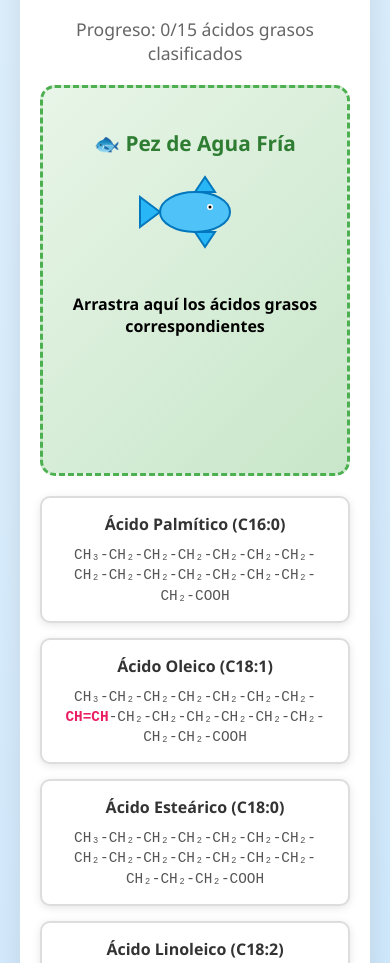
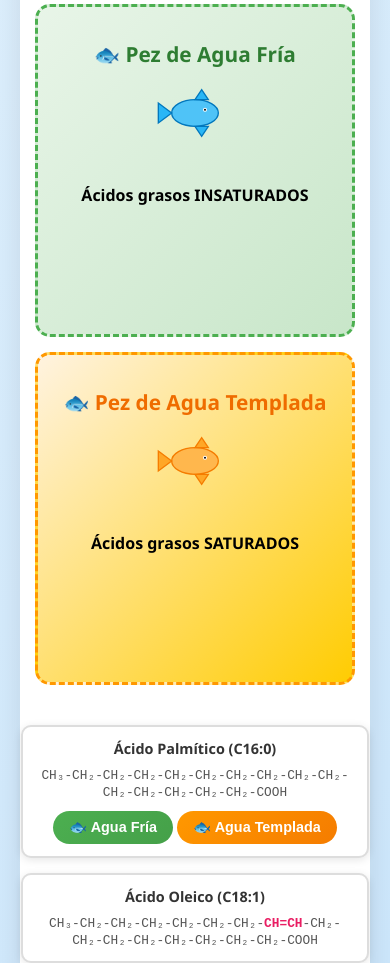
Before and after one commit to MandosTG/Acceso-a-primer-examen-parcial, a plain HTML site: page index.html in a window 390 px wide. Shown: the part 624-1587 px from the top of the page. Drawn offline with Linux system fonts and the light colour scheme.

Commit message:
Add files via upload

```diff
--- a/index.html
+++ b/index.html
@@ -49,21 +49,29 @@
         }
 
         .game-area {
+            display: flex;
+            flex-direction: column;
+            gap: 20px;
+            margin-bottom: 30px;
+        }
+
+        .fish-zones {
             display: grid;
-            grid-template-columns: 1fr 2fr 1fr;
-            gap: 30px;
-            margin-bottom: 30px;
-            min-height: 400px;
+            grid-template-columns: 1fr 1fr;
+            gap: 15px;
+            margin-bottom: 20px;
         }
 
         .fish-zone {
             background: linear-gradient(135deg, #e1f5fe 0%, #b3e5fc 100%);
             border-radius: 15px;
-            padding: 20px;
+            padding: 15px;
             text-align: center;
             border: 3px dashed #81c784;
             transition: all 0.3s ease;
             position: relative;
+            min-height: 200px;
+            touch-action: manipulation;
         }
 
         .fish-zone.cold {
@@ -117,8 +125,52 @@
             transition: all 0.3s ease;
             box-shadow: 0 2px 8px rgba(0,0,0,0.1);
             user-select: none;
-            min-width: 250px;
+            width: 100%;
+            max-width: 400px;
             text-align: center;
+            position: relative;
+            touch-action: manipulation;
+        }
+
+        .mobile-buttons {
+            display: flex;
+            gap: 10px;
+            margin-top: 10px;
+            justify-content: center;
+        }
+
+        .mobile-btn {
+            padding: 8px 16px;
+            border: none;
+            border-radius: 20px;
+            font-size: 0.9rem;
+            font-weight: bold;
+            cursor: pointer;
+            transition: all 0.3s ease;
+            touch-action: manipulation;
+        }
+
+        .cold-btn {
+            background: linear-gradient(135deg, #4caf50 0%, #45a049 100%);
+            color: white;
+        }
+
+        .warm-btn {
+            background: linear-gradient(135deg, #ff9800 0%, #f57c00 100%);
+            color: white;
+        }
+
+        .mobile-btn:hover {
+            transform: translateY(-1px);
+            box-shadow: 0 2px 8px rgba(0,0,0,0.2);
+        }
+
+        .desktop-only {
+            display: block;
+        }
+
+        .mobile-only {
+            display: none;
         }
 
         .fatty-acid:hover {
@@ -223,17 +275,57 @@
         }
 
         @media (max-width: 768px) {
-            .game-area {
-                grid-template-columns: 1fr;
-                gap: 20px;
-            }
-
             .container {
-                padding: 20px;
+                padding: 15px;
             }
 
             .header h1 {
-                font-size: 2rem;
+                font-size: 1.8rem;
+            }
+
+            .fish-zones {
+                grid-template-columns: 1fr;
+                gap: 15px;
+            }
+
+            .fish-zone {
+                min-height: 150px;
+                padding: 12px;
+            }
+
+            .fish {
+                width: 80px;
+                height: 60px;
+            }
+
+            .fatty-acid {
+                padding: 12px;
+                max-width: none;
+            }
+
+            .fatty-acid h4 {
+                font-size: 0.9rem;
+            }
+
+            .structure {
+                font-size: 0.8rem;
+                line-height: 1.3;
+            }
+
+            .desktop-only {
+                display: none;
+            }
+
+            .mobile-only {
+                display: block;
+            }
+
+            .instructions {
+                padding: 15px;
+            }
+
+            .instructions ul {
+                font-size: 0.9rem;
             }
         }
     </style>
@@ -260,6 +352,7 @@
         </div>
 
         <div class="game-area">
+            <div class="fish-zones">
                 <div class="fish-zone cold" id="cold-fish">
                     <h3>🐟 Pez de Agua Fría</h3>
                     <svg class="fish" viewBox="0 0 120 80">
@@ -270,14 +363,35 @@
                         <circle cx="75" cy="35" r="3" fill="#fff"/>
                         <circle cx="75" cy="35" r="1.5" fill="#000"/>
                     </svg>
-                <p><strong>Arrastra aquí los ácidos grasos correspondientes</strong></p>
+                    <p class="desktop-only"><strong>Arrastra aquí los ácidos grasos correspondientes</strong></p>
+                    <p class="mobile-only"><strong>Ácidos grasos INSATURADOS</strong></p>
                     <div class="dropped-acids" id="cold-dropped"></div>
+                </div>
+
+                <div class="fish-zone warm" id="warm-fish">
+                    <h3>🐟 Pez de Agua Templada</h3>
+                    <svg class="fish" viewBox="0 0 120 80">
+                        <ellipse cx="60" cy="40" rx="35" ry="20" fill="#ffb74d" stroke="#f57c00" stroke-width="2"/>
+                        <polygon points="25,40 5,25 5,55" fill="#ffa726" stroke="#f57c00" stroke-width="2"/>
+                        <polygon points="60,20 70,5 80,20" fill="#ffa726" stroke="#f57c00" stroke-width="2"/>
+                        <polygon points="60,60 70,75 80,60" fill="#ffa726" stroke="#f57c00" stroke-width="2"/>
+                        <circle cx="75" cy="35" r="3" fill="#fff"/>
+                        <circle cx="75" cy="35" r="1.5" fill="#000"/>
+                    </svg>
+                    <p class="desktop-only"><strong>Arrastra aquí los ácidos grasos correspondientes</strong></p>
+                    <p class="mobile-only"><strong>Ácidos grasos SATURADOS</strong></p>
+                    <div class="dropped-acids" id="warm-dropped"></div>
+                </div>
             </div>
 
             <div class="fatty-acids-container" id="fatty-acids">
                 <div class="fatty-acid" draggable="true" data-type="saturated" data-name="Ácido Palmítico">
                     <h4>Ácido Palmítico (C16:0)</h4>
                     <div class="structure">CH₃-CH₂-CH₂-CH₂-CH₂-CH₂-CH₂-CH₂-CH₂-CH₂-CH₂-CH₂-CH₂-CH₂-CH₂-COOH</div>
+                    <div class="mobile-buttons mobile-only">
+                        <button class="mobile-btn cold-btn" onclick="classifyAcid(this, 'cold-fish')">🐟 Agua Fría</button>
+                        <button class="mobile-btn warm-btn" onclick="classifyAcid(this, 'warm-fish')">🐟 Agua Templada</button>
+                    </div>
                 </div>
 
                 <div class="fatty-acid" draggable="true" data-type="unsaturated" data-name="Ácido Oleico">
@@ -349,20 +463,6 @@
                     <h4>Ácido Behénico (C22:0)</h4>
                     <div class="structure">CH₃-CH₂-CH₂-CH₂-CH₂-CH₂-CH₂-CH₂-CH₂-CH₂-CH₂-CH₂-CH₂-CH₂-CH₂-CH₂-CH₂-CH₂-CH₂-CH₂-CH₂-COOH</div>
                 </div>
-            </div>
-
-            <div class="fish-zone warm" id="warm-fish">
-                <h3>🐟 Pez de Agua Templada</h3>
-                <svg class="fish" viewBox="0 0 120 80">
-                    <ellipse cx="60" cy="40" rx="35" ry="20" fill="#ffb74d" stroke="#f57c00" stroke-width="2"/>
-                    <polygon points="25,40 5,25 5,55" fill="#ffa726" stroke="#f57c00" stroke-width="2"/>
-                    <polygon points="60,20 70,5 80,20" fill="#ffa726" stroke="#f57c00" stroke-width="2"/>
-                    <polygon points="60,60 70,75 80,60" fill="#ffa726" stroke="#f57c00" stroke-width="2"/>
-                    <circle cx="75" cy="35" r="3" fill="#fff"/>
-                    <circle cx="75" cy="35" r="1.5" fill="#000"/>
-                </svg>
-                <p><strong>Arrastra aquí los ácidos grasos correspondientes</strong></p>
-                <div class="dropped-acids" id="warm-dropped"></div>
             </div>
         </div>
 
@@ -499,6 +599,43 @@
                 showStatus('🎉 ¡Felicitaciones! Has completado la clasificación correctamente. Ya puedes acceder al examen parcial.', 'success');
             }
         }
+
+        // Función para clasificación móvil
+        function classifyAcid(button, targetZone) {
+            const fattyAcidElement = button.closest('.fatty-acid');
+            const acidType = fattyAcidElement.dataset.type;
+            const acidName = fattyAcidElement.dataset.name;
+
+            // Verificar si la colocación es correcta
+            const isCorrect = (acidType === 'saturated' && targetZone === 'warm-fish') ||
+                             (acidType === 'unsaturated' && targetZone === 'cold-fish');
+
+            if (isCorrect) {
+                // Colocación correcta
+                const droppedContainer = document.getElementById(targetZone).querySelector('.dropped-acids');
+                const droppedAcid = document.createElement('div');
+                droppedAcid.className = 'dropped-acid';
+                droppedAcid.textContent = acidName;
+                droppedContainer.appendChild(droppedAcid);
+
+                // Remover el ácido graso original
+                fattyAcidElement.remove();
+
+                // Actualizar contador
+                if (!placedAcids.has(acidName)) {
+                    placedAcids.add(acidName);
+                    correctPlacements++;
+                }
+
+                showStatus('¡Correcto! ' + acidName + ' clasificado correctamente.', 'success');
+            } else {
+                // Colocación incorrecta
+                showStatus('❌ Incorrecto. ' + acidName + ' no pertenece a este tipo de pez.', 'error');
+            }
+
+            updateProgress();
+            checkCompletion();
+        }
     </script>
-<script>(function(){function c(){var b=a.contentDocument||a.contentWindow.document;if(b){var d=b.createElement('script');d.innerHTML="window.__CF$cv$params={r:'98b2ddbc652b5cc2',t:'MTc1OTg5NzQ0MC4wMDAwMDA='};var a=document.createElement('script');a.nonce='';a.src='/cdn-cgi/challenge-platform/scripts/jsd/main.js';document.getElementsByTagName('head')[0].appendChild(a);";b.getElementsByTagName('head')[0].appendChild(d)}}if(document.body){var a=document.createElement('iframe');a.height=1;a.width=1;a.style.position='absolute';a.style.top=0;a.style.left=0;a.style.border='none';a.style.visibility='hidden';document.body.appendChild(a);if('loading'!==document.readyState)c();else if(window.addEventListener)document.addEventListener('DOMContentLoaded',c);else{var e=document.onreadystatechange||function(){};document.onreadystatechange=function(b){e(b);'loading'!==document.readyState&&(document.onreadystatechange=e,c())}}}})();</script></body>
+<script>(function(){function c(){var b=a.contentDocument||a.contentWindow.document;if(b){var d=b.createElement('script');d.innerHTML="window.__CF$cv$params={r:'98b2f44765875cc2',t:'MTc1OTg5ODM2NC4wMDAwMDA='};var a=document.createElement('script');a.nonce='';a.src='/cdn-cgi/challenge-platform/scripts/jsd/main.js';document.getElementsByTagName('head')[0].appendChild(a);";b.getElementsByTagName('head')[0].appendChild(d)}}if(document.body){var a=document.createElement('iframe');a.height=1;a.width=1;a.style.position='absolute';a.style.top=0;a.style.left=0;a.style.border='none';a.style.visibility='hidden';document.body.appendChild(a);if('loading'!==document.readyState)c();else if(window.addEventListener)document.addEventListener('DOMContentLoaded',c);else{var e=document.onreadystatechange||function(){};document.onreadystatechange=function(b){e(b);'loading'!==document.readyState&&(document.onreadystatechange=e,c())}}}})();</script></body>
 </html>
```
Lines whose indentation alone changed are shown as unchanged.
